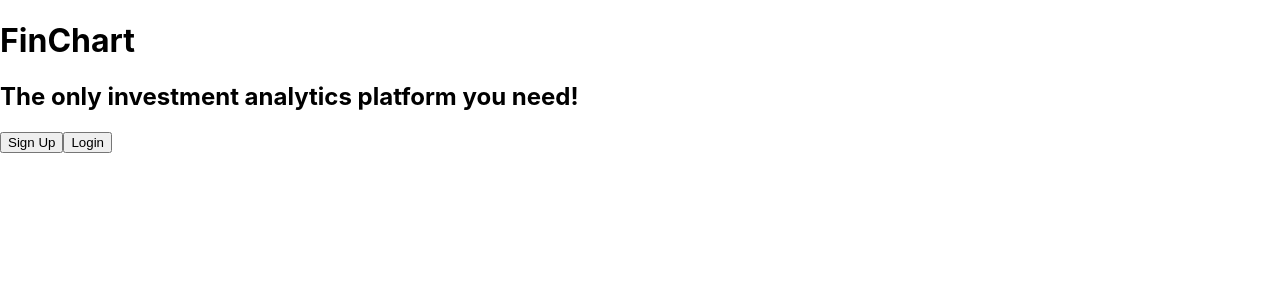
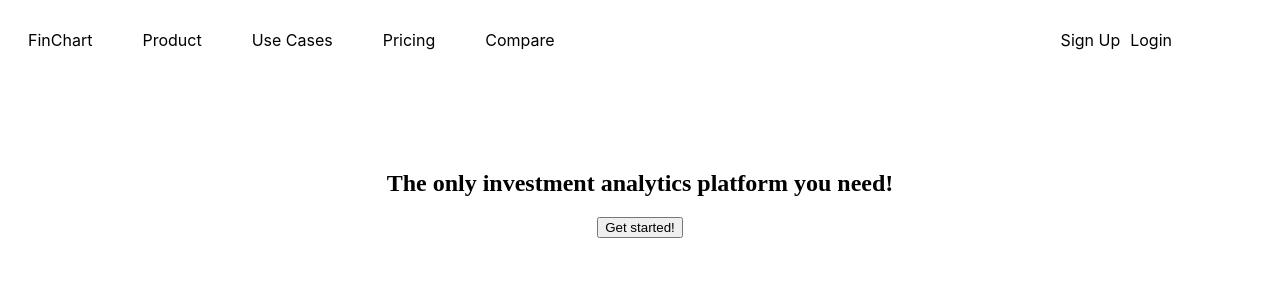
Before and after one commit to Nolelle/finchart, a Next.js app: page / in a window 1280 px wide. Shown: the top 300 px of the page. Built offline with nearby package versions, Linux system fonts and the light colour scheme.

Commit message:
setup landing page

```diff
--- a/pages/dashboard/border.tsx
+++ b/pages/dashboards/border.tsx
@@ -3,7 +3,7 @@ import type { NextPage } from "next"
 const Border: NextPage = () => {
   return(
     <div>
-      <h1>FinChart</h1>
+      <div>FinChart</div>
       <input type="text" placeholder="Search for a name, ticker or function"/>
       <button>Login</button>
       <button>Todays Markets</button>
--- a/pages/index.tsx
+++ b/pages/index.tsx
@@ -1,17 +1,54 @@
 import type { NextPage } from 'next';
 import Head from 'next/head';
 import Link from 'next/link';
-import NavBar from './navbar';
 
 
 const Home: NextPage = () => {
   return (
-    <div>
+    <div className = "homepage">
+        <div className = "navbar">
       <Head>
         <title>FinChart</title>
         <meta name="viewport" content="initial-scale=1.0, width=device-width" />
       </Head>
-      <NavBar/>
+      <div className = "features">
+        <div>FinChart</div>
+      <div>
+        <Link href="/product" passHref>
+          <div>Product</div>
+        </Link>
+      </div>
+      <div>
+        <Link href="/use-cases" passHref>
+          <div>Use Cases</div>
+        </Link>
+      </div>
+      <div>
+        <Link href="/Pricing" passHref>
+          <div>Pricing</div>
+        </Link>
+      </div>
+      <div>
+        <Link href="/compare" passHref>
+          <div>Compare</div>
+        </Link>
+      </div>
+    </div>
+      <div className = "login">
+        <Link href="/signup" passHref>
+          <div>Sign Up</div>
+        </Link>
+        <Link href="/login" passHref>
+          <div>Login</div>
+        </Link>
+      </div>
+      </div>
+      <div className = "body">
+        <h2>The only investment analytics platform you need!</h2>
+        <Link href= "/dashboards/dashboard" passHref>
+        <button>Get started!</button>
+        </Link>
+      </div>
     </div>
   )
 }
--- a/pages/navbar.tsx
+++ /dev/null
@@ -1,23 +0,0 @@
-import type { NextPage } from 'next'
-import Link from 'next/link'
-
-const NavBar: NextPage = () => {
-  return (
-    <div>
-       <h1>FinChart</h1>
-      <h2>The only investment analytics platform you need!</h2>
-      <button>
-        <Link href="/signup">
-          <a>Sign Up</a>
-        </Link>
-      </button>
-      <button>
-        <Link href="/login">
-          <a>Login</a>
-        </Link>
-      </button>
-    </div>
-  )
-}
-
-export default NavBar
--- a/styles/globals.css
+++ b/styles/globals.css
@@ -1,16 +1,36 @@
-html,
-body {
-  padding: 0;
-  margin: 0;
+.homepage {
+  margin-top: 30px;
+}
+.homepage .navbar {
+  display: flex;
+  flex-direction: row;
+  justify-content: space-between;
+}
+
+.homepage .features {
+  display: flex;
+  flex-direction: row;
+  justify-content: space-between;
+  gap:50px;
+  margin-left:20px;
   font-family: -apple-system, BlinkMacSystemFont, Segoe UI, Roboto, Oxygen,
     Ubuntu, Cantarell, Fira Sans, Droid Sans, Helvetica Neue, sans-serif;
 }
 
-a {
-  color: inherit;
-  text-decoration: none;
+.homepage .login {
+  display: flex;
+  flex-direction: row;
+  justify-content: space-between;
+  gap: 10px;
+  margin-right:100px;
+  font-family: -apple-system, BlinkMacSystemFont, Segoe UI, Roboto, Oxygen,
+    Ubuntu, Cantarell, Fira Sans, Droid Sans, Helvetica Neue, sans-serif;
 }
 
-* {
-  box-sizing: border-box;
+.homepage .body {
+  display:flex;
+  flex-direction: column;
+  justify-content: center;
+  margin-top:100px;
+  align-items: center;
 }
```
Also changed, not shown: pages/dashboards/charts.tsx (added, +11 -0 lines), pages/dashboards/dashboard.tsx (added, +14 -0 lines).
